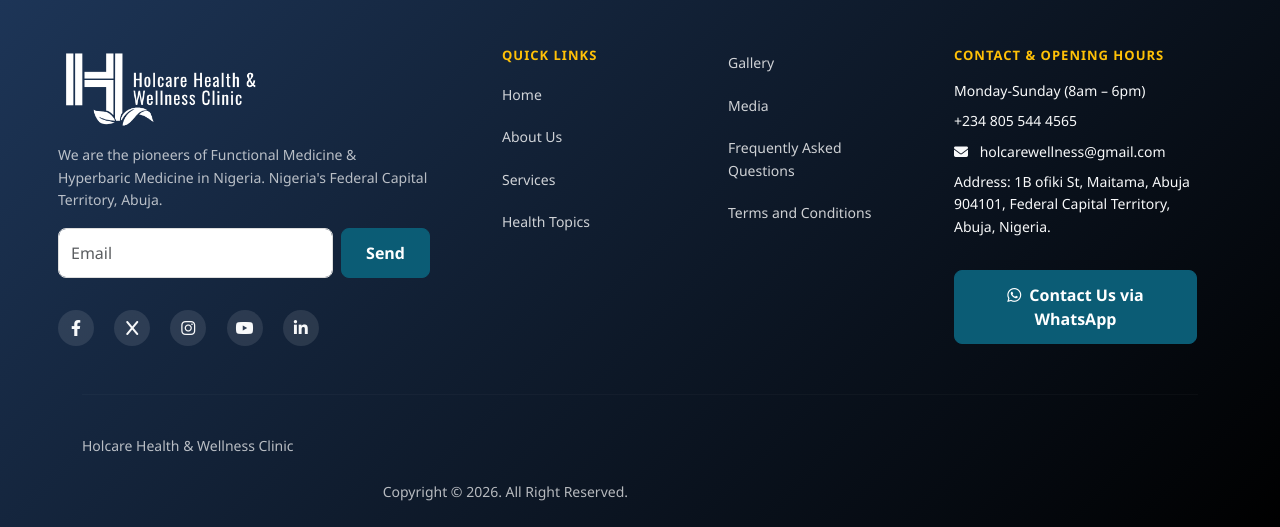
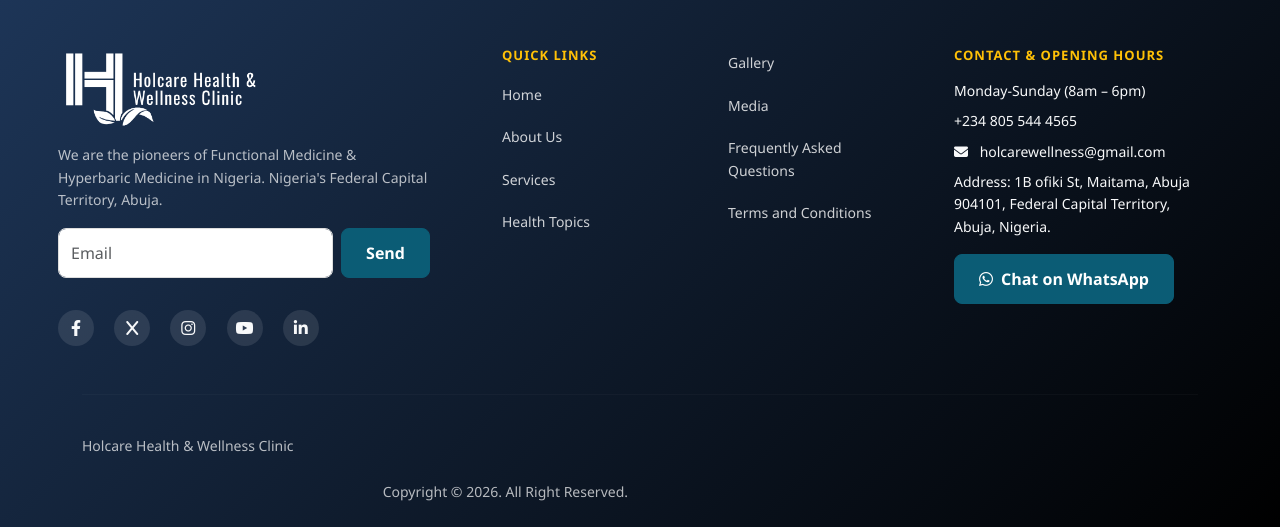
Before and after one commit to TIJANI0826/holocare, a Django app: page /appointments/ in a window 1280 px wide. Shown: the part 1849-2376 px from the top of the page. Run offline with Django 4.2, Linux system fonts and the light colour scheme; data that the repository does not hold is empty.

Commit message:
Made changes to footer

```diff
--- a/templates/includes/footer.html
+++ b/templates/includes/footer.html
@@ -83,8 +83,8 @@
                 <p style="font-size: 14px;">
                     Address: 1B ofiki St, Maitama, Abuja 904101, Federal Capital Territory, Abuja, Nigeria.
                 </p>
-                <a href="http://wa.me/c/2348055444565" target="_blank" class="btn btn-success mt-3">
-                    <i class="fab fa-whatsapp me-2"></i>Contact Us via WhatsApp
+                <a href="http://wa.me/c/2348055444565" target="_blank" class="btn btn-success mt-8">
+                    <i class="fab fa-whatsapp me-2"></i>Chat on WhatsApp
                 </a>
             </div>
         </div>
--- a/templates/pages/home.html
+++ b/templates/pages/home.html
@@ -927,7 +927,7 @@
                     <p class="lead text-muted mb-4" style="font-size: 1.1rem; line-height: 1.6;">Click to book an appointment as a first timer for your consultation about your health and wellbeing. We will advise you on the best program for you.</p>
                     <div class="d-flex flex-column gap-3 justify-content-center" style="align-items: center;">
                         <a href="{% url 'pages_frontend:page-detail' slug='appointments' %}" class="btn btn-danger btn-lg px-4 py-3 fw-bold shadow-lg w-100" style="border-radius: 12px; transition: all 0.3s ease; max-width: 280px;">
-                            <i class="fas fa-calendar-plus me-2"></i>Book Your Consultation
+                            <i class="fas fa-calendar-plus me-2"></i>Book Consultation
                         </a>
                         <a href="https://wa.me/2348055444565?text=Hello%20Holcare%20Health%20%26%20Wellness%20Clinic.%20I%20would%20like%20to%20inquire%20about%20your%20services." target="_blank" class="btn btn-success btn-lg px-4 py-3 fw-bold shadow-lg w-100" style="border-radius: 12px; transition: all 0.3s ease; max-width: 280px;">
                             <i class="fab fa-whatsapp me-2"></i>Chat on WhatsApp
```
